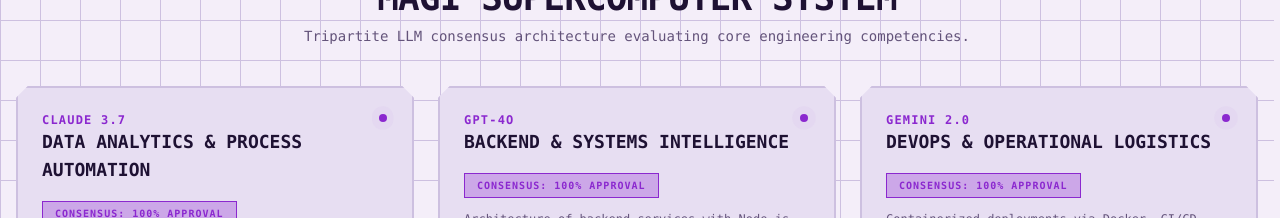
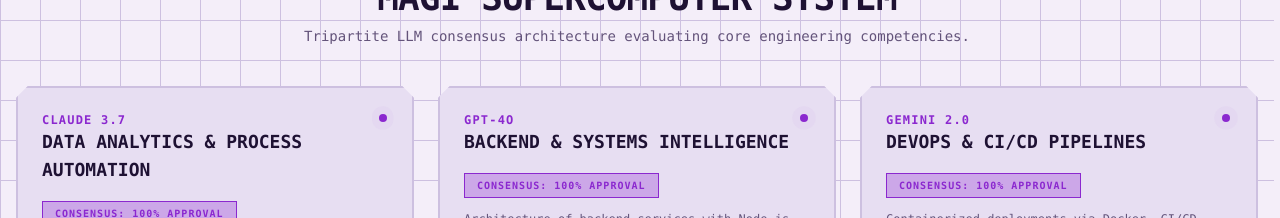
Before and after one commit to Lucas-Github-23/portfolio, a Next.js app: page / in a window 1280 px wide. Shown: the part 860-1078 px from the top of the page. Built offline with nearby package versions, Linux system fonts and the light colour scheme; no server answers.

Commit message:
refactor(magi): update gemini core title to devops and ci/cd pipelines

```diff
--- a/src/data/translations.ts
+++ b/src/data/translations.ts
@@ -71,7 +71,7 @@
         },
         caspar: {
           name: "GEMINI 2.0",
-          role: "DevOps & Operational Logistics",
+          role: "DevOps & CI/CD Pipelines",
           verdict: "CONSENSUS: 100% APPROVAL",
           detail: "Containerized deployments via Docker, CI/CD automated pipelines, Git version control, and cloud optimizations.",
         },
@@ -214,7 +214,7 @@
         },
         caspar: {
           name: "GEMINI 2.0",
-          role: "DevOps & Logística Operacional",
+          role: "DevOps & Pipelines CI/CD",
           verdict: "CONSENSO: 100% APROVAÇÃO",
           detail: "Deployments containerizados via Docker, pipelines CI/CD automatizadas, Git e deploy em nuvem.",
         },
```
